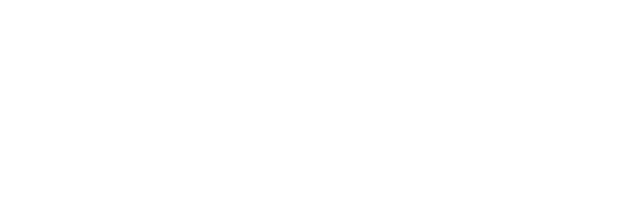
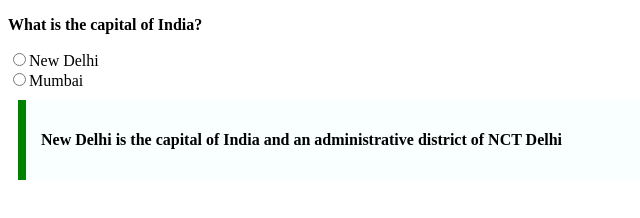
Before and after one commit to acciojob/trivia-Katasravani, a website: page main.html in a window 1280 px wide. Shown: the whole page, without its empty margins (0-640 px from the left). Drawn offline with Linux system fonts and the light colour scheme.

Commit message:
created a submission

```diff
--- a/main.html
+++ b/main.html
@@ -8,6 +8,14 @@
 
 <body>
 	<!-- the entire body must be written by student -->
+	<div class="question">
+		<p><b>What is the capital of India?</b></p>
+		<input type="radio" id="capital">New Delhi<br>
+		<input type="radio" id="capital">Mumbai
+		<div class="quotation">
+			<p>New Delhi is the capital of India and an administrative district of NCT Delhi</p>
+		</div>
+	</div>
     <script type="text/javascript" src="./script.js">
 </script>
 
--- a/styles.css
+++ b/styles.css
@@ -1,2 +1,14 @@
 
 /* Your CSS Code here. */
+.question>p{
+/* 	font-size:20px; */
+	font-weight:bold;
+}
+.quotation{
+	width:600px;
+	margin:10px;
+	padding:15px;
+	border-left:8px solid green;
+	background-color:#f8fffe;
+	font-weight:bold;
+}
```
